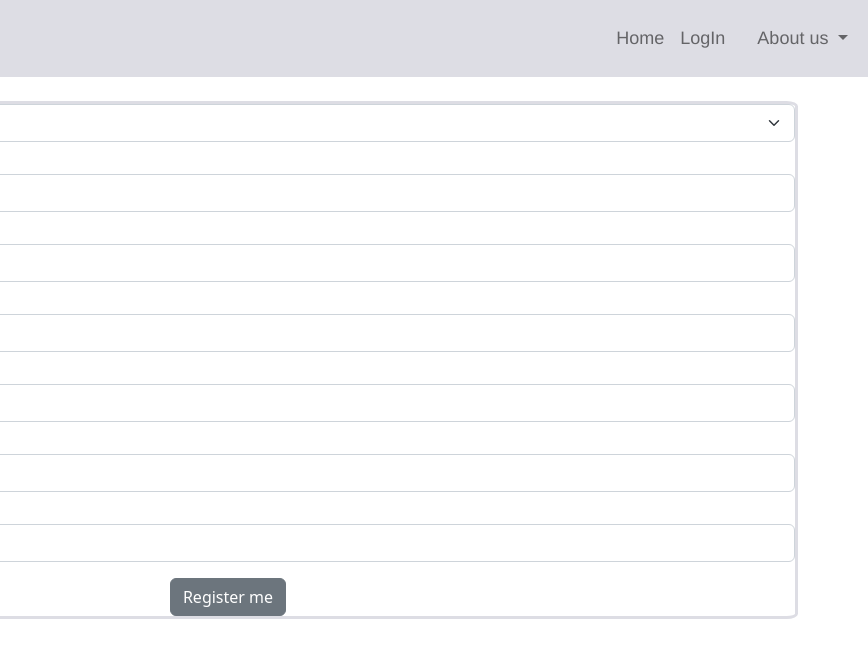
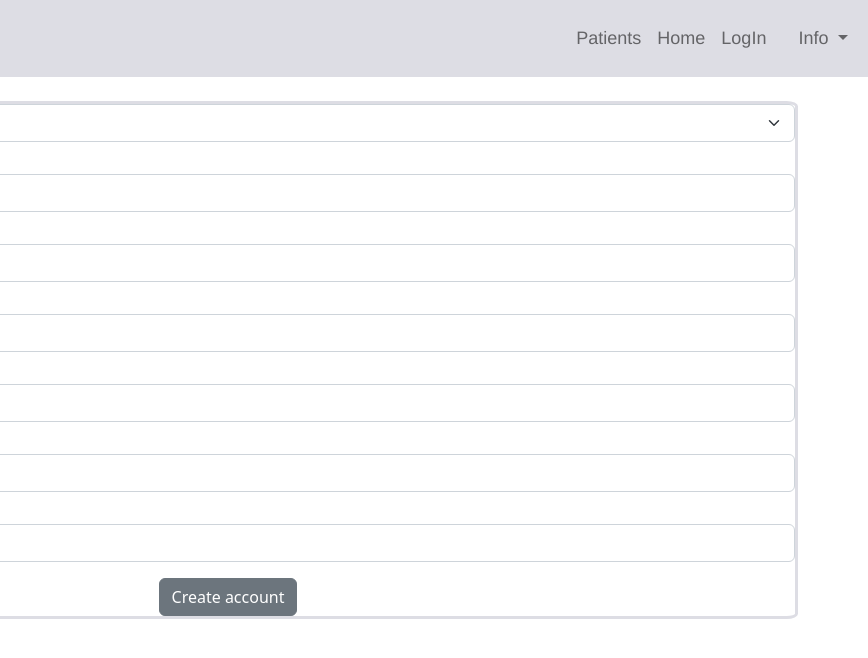
Before and after one commit to Marco251094/MediCare, a plain HTML site: page index.html in a window 1280 px wide. Shown: the full height of the page, 412-1280 px from the left. Drawn offline with nearby package versions, Linux system fonts and the light colour scheme.

Commit message:
Se cambian nombres en las etiquetas

```diff
--- a/index.html
+++ b/index.html
@@ -20,6 +20,9 @@
           <div class="collapse navbar-collapse" id="navbarNavDropdown">
             <ul class="navbar-nav ms-auto">
               <li class="nav-item">
+                <a class="nav-link" aria-current="page" href="index.html">Patients</a>
+              </li>
+              <li class="nav-item">
                 <a class="nav-link" aria-current="page" href="index.html">Home</a>
               </li>
               <li class="nav-item">
@@ -30,10 +33,9 @@
               </li>
               <li class="nav-item dropdown">
                 <a class="nav-link dropdown-toggle" href="#" role="button" data-bs-toggle="dropdown" aria-expanded="false">
-                  About us
+                  Info
                 </a>
                 <ul class="dropdown-menu">
-                  <li><a class="dropdown-item" href="#">Patients</a></li>
                   <li><a class="dropdown-item" href="#">Anesthesist</a></li>
                   <li><a class="dropdown-item" href="#">Surgery</a></li>
                   <li><a class="dropdown-item" href="#">Partners</a></li>
@@ -78,7 +80,7 @@
 
 
   </div>
-  <button type="button" class="btn btn-secondary" id="registro">Register me</button>
+  <button type="button" class="btn btn-secondary" id="registro">Create account</button>
 
 </main>
     <script src="https://cdn.jsdelivr.net/npm/bootstrap@5.2.3/dist/js/bootstrap.bundle.min.js" integrity="sha384-kenU1KFdBIe4zVF0s0G1M5b4hcpxyD9F7jL+jjXkk+Q2h455rYXK/7HAuoJl+0I4" crossorigin="anonymous"></script>
```
